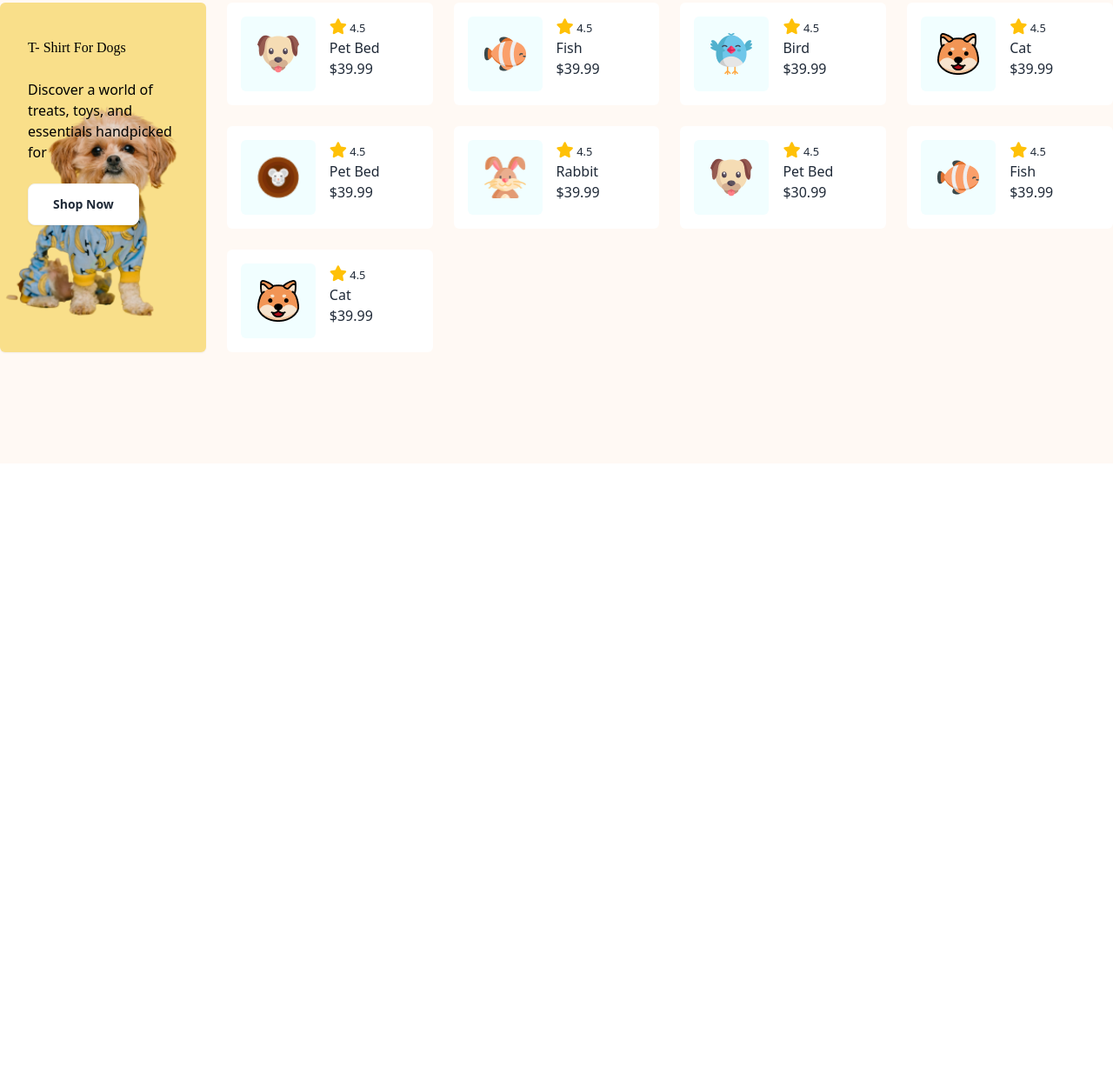
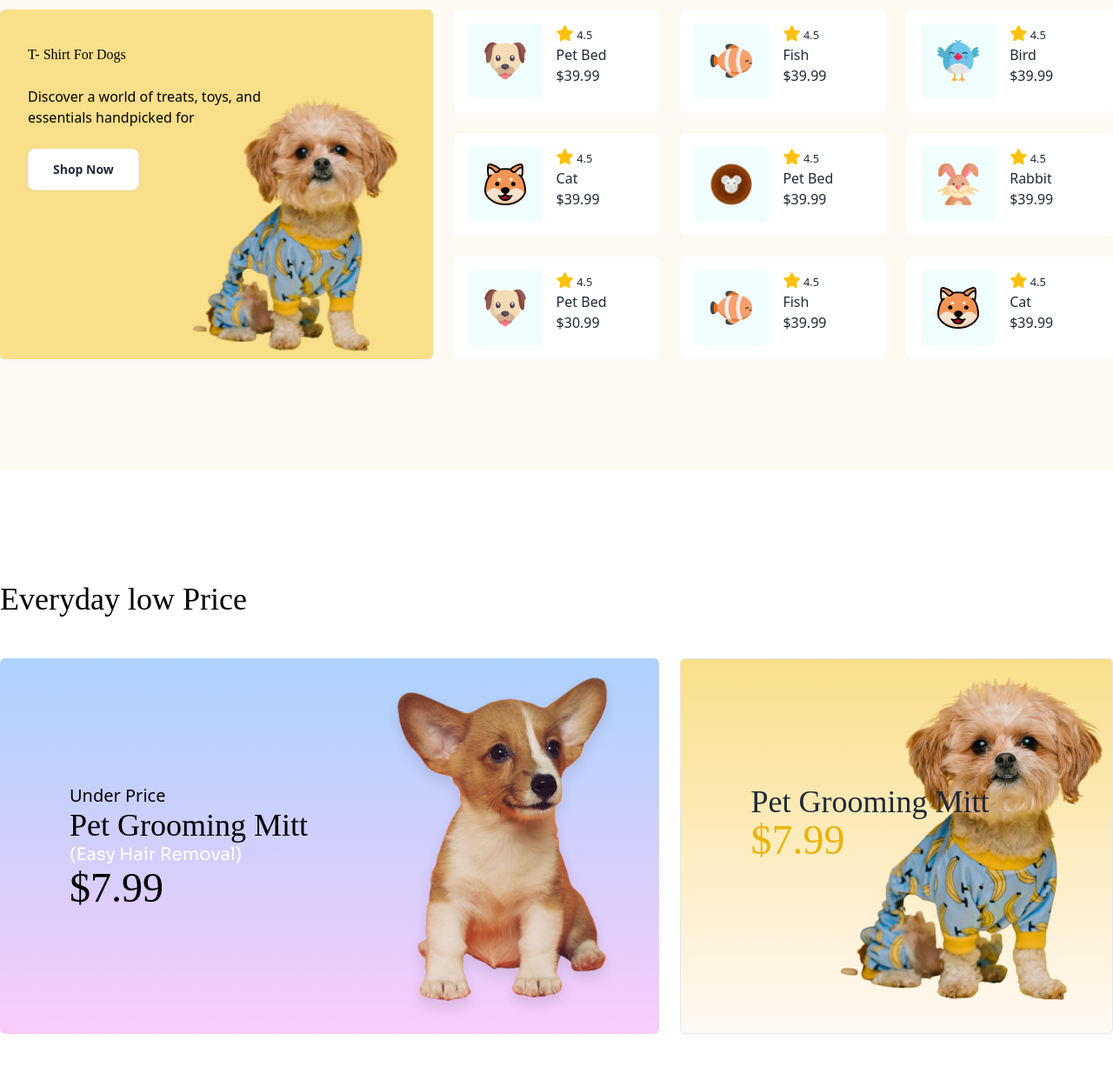
Before and after one commit to hamimurr1/ph3-living-lab, a plain HTML site: page index.html in a window 1280 px wide. Shown: the part 2187-3414 px from the top of the page at 87% size. Before the commit the page ends 2848 px from the top, so only its background shows below. Drawn offline with nearby package versions, Linux system fonts and the light colour scheme; a web font is replaced by a local one.

Commit message:
low price section add

```diff
--- a/index.html
+++ b/index.html
@@ -4,7 +4,7 @@
     <meta charset="UTF-8" />
     <meta name="viewport" content="width=device-width, initial-scale=1.0" />
     <link rel="stylesheet" href="/tailwind.config.js" />
-    <title>Pet House</title>
+    <title>My Pet</title>
     <!--font awsome -->
     <script
       src="https://kit.fontawesome.com/351ef354a9.js"
@@ -310,7 +310,7 @@
       <section class="my-12 lg:my-32 bg-bgHead py-12 lg:py-32">
         <div class="container mx-auto">
           <div class="mb-9 md:mb-12">
-            <h2 class="section-heading text-black mx-6 font-heading">
+            <h2 class="section-heading text-black mx-6 font-heading text-2xl">
               Trending Pet Products
             </h2>
           </div>
@@ -319,7 +319,7 @@
             class="grid grid-cols-2 lg:grid-cols-3 xl:grid-cols-5 gap-6 bg-bgHead"
           >
             <div
-              class="col-span-1 row-span-3 bg-[url('/c1-assets/cute-pet-small.png')] bg-no-repeat bg-right bg-contain bg-bgPrimary text-white rounded-md shadow-sm hover:"
+              class="col-span-2 row-span-3 bg-[url('./c1-assets/cute-pet-small.png')] bg-no-repeat bg-right bg-contain bg-bgPrimary text-white rounded-md shadow-sm hover:"
             >
               <div class="px-8 py-10 space-y-6 text-black">
                 <h3 class="card-heading font-heading">T- Shirt For Dogs</h3>
@@ -484,7 +484,7 @@
                 <p>$39.99</p>
               </div>
             </div>
-            <div class="flex gap-4 bg-base-100 rounded-md p-4">
+            <div class="hidden lg:flex gap-4 bg-base-100 rounded-md p-4">
               <div
                 class="w-[86px] h-[86px] bg-[#f1feff] rounded-md flex justify-center items-center"
               >
@@ -506,6 +506,59 @@
           </div>
         </div>
       </section>
+      <!--Everyday low Price section-->
+
+      <section class="my-12 lg:my-32">
+        <div class="container mx-auto">
+          <div class="mb-9 md:mb-12">
+            <h2 class="section-heading text-black font-heading text-4xl">
+              Everyday low Price
+            </h2>
+          </div>
+          <!-- price-cards -->
+          <div class="grid grid-cols-1 lg:grid-cols-10 gap-6">
+            <div
+              class="col-span-1 lg:col-span-6 bg-gradient-to-t from-[#F8CCFB] to-[#ACD2FD] rounded-md text-white"
+            >
+              <div
+                class="w-full h-full bg-[url('./c1-assets/cute-dog-mid.png')] bg-no-repeat bg-right bg-contain rounded-md"
+              >
+                <div class="px-20 py-36">
+                  <p class="text-black font-paragrapsh text-xl">Under Price</p>
+                  <h3 class="card-heading font-heading text-black text-4xl">
+                    Pet Grooming Mitt
+                  </h3>
+                  <h4 class="text-xl text-white font-paragraph">
+                    (Easy Hair Removal)
+                  </h4>
+                  <h1 class="primary-heading text-black font-heading text-5xl">
+                    $7.99
+                  </h1>
+                </div>
+              </div>
+            </div>
+            <div
+              class="col-span-1 lg:col-span-4 relative bg-gradient-to-t from-[#FFF9F4] to-[#F9DF8A] rounded-md text-"
+            >
+              <div
+                class="w-full h-full bg-[url('./c1-assets/cute-pet-mid.png')] bg-no-repeat bg-right rounded-md border"
+              >
+                <div class="px-20 py-36">
+                  <h3 class="card-heading font-heading text-4xl">
+                    Pet Grooming Mitt
+                  </h3>
+
+                  <h1
+                    class="primary-heading font-heading text-5xl text-yellow-500"
+                  >
+                    $7.99
+                  </h1>
+                </div>
+              </div>
+            </div>
+          </div>
+        </div>
+      </section>
     </main>
     <footer></footer>
   </body>
```
